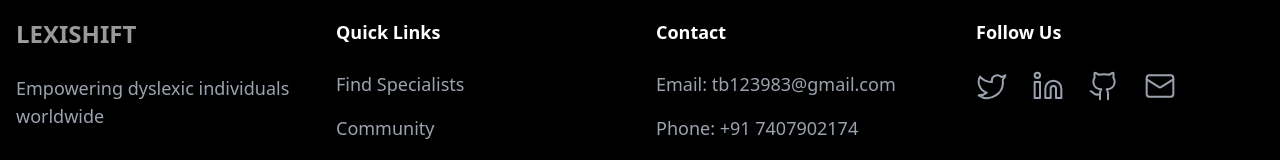
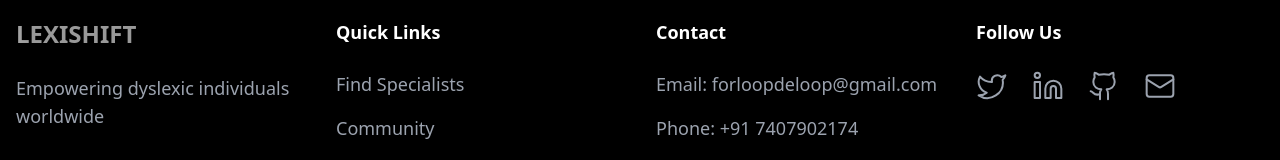
Before and after one commit to Sahnik0/Lexishift-Landing-, a React (Vite) app: page / in a window 1280 px wide. Shown: the part 2879-3039 px from the top of the page. Built offline with nearby package versions, Linux system fonts and the light colour scheme; a web font is replaced by a local one.

Commit message:
updated links

```diff
--- a/src/App.tsx
+++ b/src/App.tsx
@@ -684,7 +684,7 @@ function App() {
             <div>
               <h4 className="text-lg font-semibold mb-6">Contact</h4>
               <ul className="space-y-4">
-                <li className="text-gray-400 text-lg light-theme:text-gray-600">Email: tb123983@gmail.com</li>
+                <li className="text-gray-400 text-lg light-theme:text-gray-600">Email: forloopdeloop@gmail.com</li>
                 <li className="text-gray-400 text-lg light-theme:text-gray-600">Phone: +91 7407902174</li>
                 <li className="text-gray-400 text-lg light-theme:text-gray-600">Address: Barasat</li>
               </ul>
```
